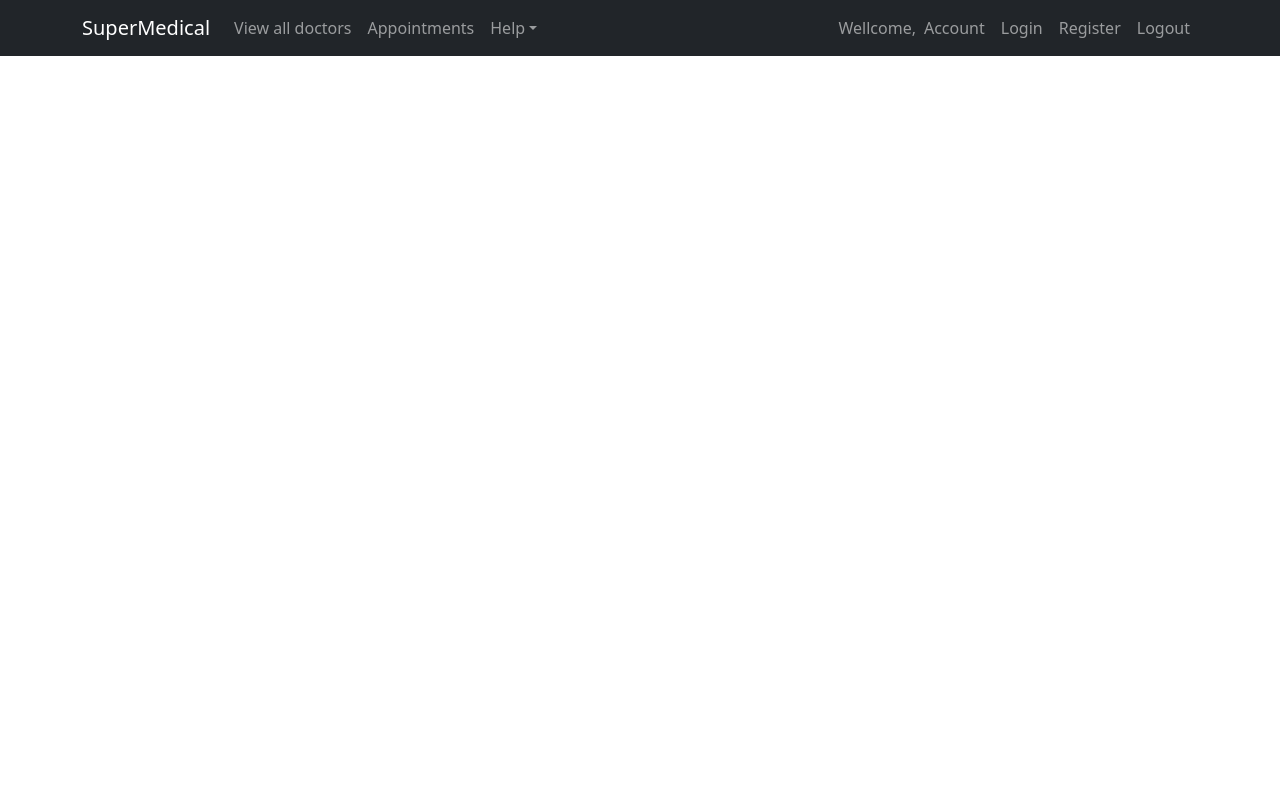
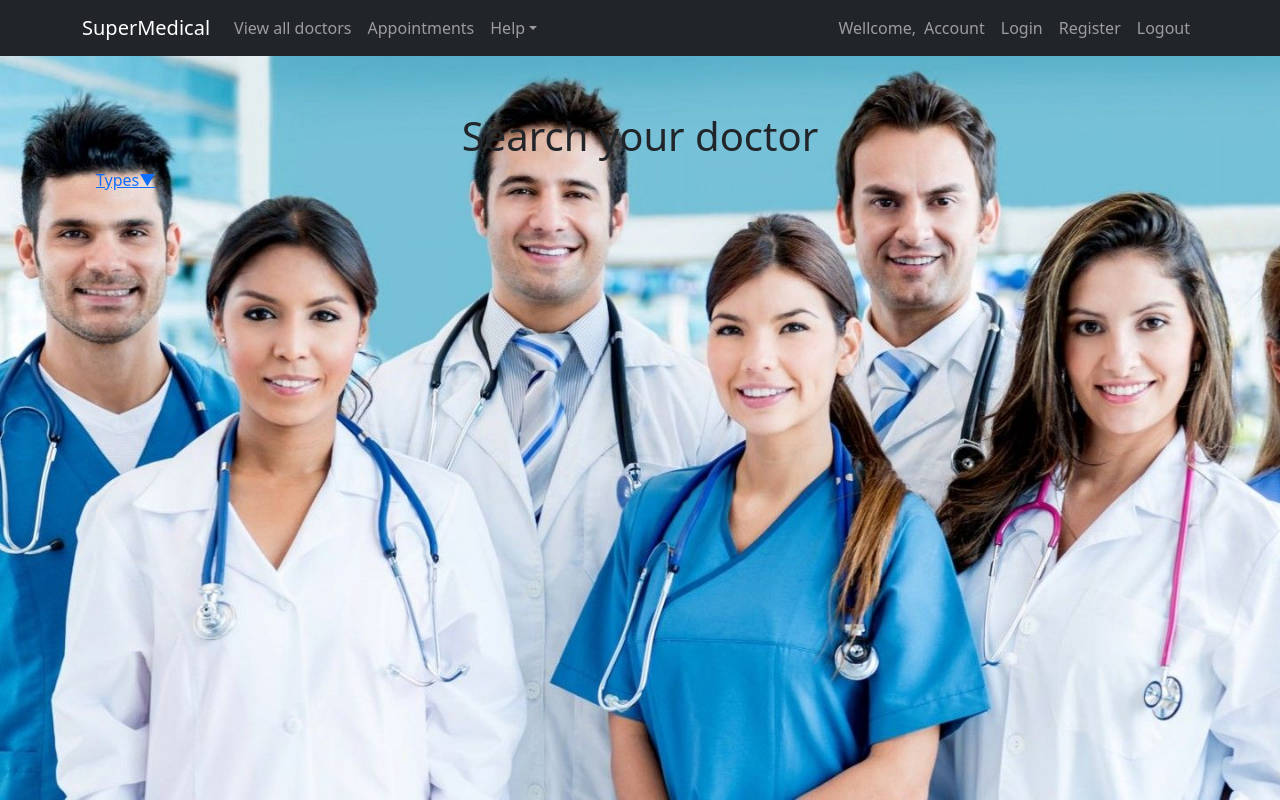
Before and after one commit to Georgi-Ilchev/super-med, a React (Create React App) app in the folder client/: page /doctors in a window 1280 px wide. Built offline with nearby package versions, Linux system fonts and the light colour scheme.

Commit message:
Add 'categories' components

```diff
--- a/client/src/App.js
+++ b/client/src/App.js
@@ -1,6 +1,7 @@
 import './App.css';
 import Menu from './components/Menu/Menu.js';
 import Home from './components/Home/Home.js';
+import Categories from './components/Categories/Categories.js';
 
 import { Route, Link, NavLink, Redirect, Routes } from 'react-router-dom';
 
@@ -12,6 +13,7 @@ function App() {
 
       <Routes>
         <Route path='/' element={<Home />}></Route>
+        <Route path='/doctors' element={<Categories />}></Route>
       </Routes>
     </div>
   );
--- /dev/null
+++ b/client/src/components/Categories/Categories.css
@@ -0,0 +1,18 @@
+.categories-container{
+    position: fixed;
+    width: 100%;
+    height: 100%;
+    background-size: cover;
+    background-image: url('../../../public/categories-wallpaper.png');
+    top: 0;
+
+}
+
+.categories-searching-msg{
+    padding-top: 7rem;
+}
+
+.categories-nav-bar{
+    text-align: left;
+    margin-left: 6rem;
+}
--- /dev/null
+++ b/client/src/components/Categories/Categories.js
@@ -0,0 +1,21 @@
+import CategoryNavigation from "./CategoryNavigation/CategoryNavigation.js";
+import style from './Categories.css';
+
+const Categories = () => {
+    return (
+        <section className="categories-container">
+            <div className="categories-searching-msg">
+                <h1 className="">Search your doctor</h1>
+
+                <div className="categories-nav-bar">
+                    <CategoryNavigation></CategoryNavigation>
+                </div>
+            </div>
+
+
+        </section>
+
+    )
+};
+
+export default Categories;
--- /dev/null
+++ b/client/src/components/Categories/CategoryNavigation/CategoryNavigation.js
@@ -0,0 +1,71 @@
+import { Route, Link, NavLink, Redirect, Routes } from 'react-router-dom';
+import { FormControl, Dropdown } from 'react-bootstrap';
+import React, { useState } from 'react';
+
+// The forwardRef is important!!
+// Dropdown needs access to the DOM node in order to position the Menu
+const CustomToggle = React.forwardRef(({ children, onClick }, ref) => (
+    <a
+        href=""
+        ref={ref}
+        onClick={(e) => {
+            e.preventDefault();
+            onClick(e);
+        }}
+    >
+        {children}
+        &#x25bc;
+    </a>
+));
+
+// forwardRef again here!
+// Dropdown needs access to the DOM of the Menu to measure it
+const CustomMenu = React.forwardRef(
+    ({ children, style, className, 'aria-labelledby': labeledBy }, ref) => {
+        const [value, setValue] = useState('');
+
+        return (
+            <div
+                ref={ref}
+                style={style}
+                className={className}
+                aria-labelledby={labeledBy}
+            >
+                <FormControl
+                    autoFocus
+                    className="mx-3 my-2 w-auto"
+                    placeholder="Type to filter..."
+                    onChange={(e) => setValue(e.target.value)}
+                    value={value}
+                />
+                <ul className="list-unstyled">
+                    {React.Children.toArray(children).filter(
+                        (child) =>
+                            !value || child.props.children.toLowerCase().startsWith(value),
+                    )}
+                </ul>
+            </div>
+        );
+    },
+);
+
+const CategoryNavigation = () => {
+    return (
+        <Dropdown>
+            <Dropdown.Toggle as={CustomToggle} id="dropdown-custom-components">
+                Types
+            </Dropdown.Toggle>
+
+            <Dropdown.Menu as={CustomMenu}>
+                <Dropdown.Item as={Link} to="/doctors/allergists">Allergists</Dropdown.Item>
+                <Dropdown.Item as={Link} to="/doctors/anesthesiologists">Anesthesiologists</Dropdown.Item>
+                <Dropdown.Item as={Link} to="/doctors/cardiologists">Cardiologists</Dropdown.Item>
+                <Dropdown.Item as={Link} to="/doctors/dermatologists">Dermatologists</Dropdown.Item>
+                <Dropdown.Item as={Link} to="/doctors/endocrinologists">Endocrinologists</Dropdown.Item>
+                <Dropdown.Item as={Link} to="/doctors/gastroenterologists">Gastroenterologists</Dropdown.Item>
+            </Dropdown.Menu>
+        </Dropdown>
+    )
+};
+
+export default CategoryNavigation;
--- a/client/src/components/Home/Home.css
+++ b/client/src/components/Home/Home.css
@@ -22,7 +22,6 @@
 
 .home-message{
     padding-top: 18rem;
-    text-align: center;
     font-size: 70px;
     color: bisque;
 }
--- a/client/src/components/Home/Home.js
+++ b/client/src/components/Home/Home.js
@@ -1,5 +1,5 @@
+import Typical from 'react-typical';
 import style from './Home.css';
-import Typical from 'react-typical';
 
 const Home = () => {
     return (
```
Also changed, not shown: client/public/categories-wallpaper.png (added).
